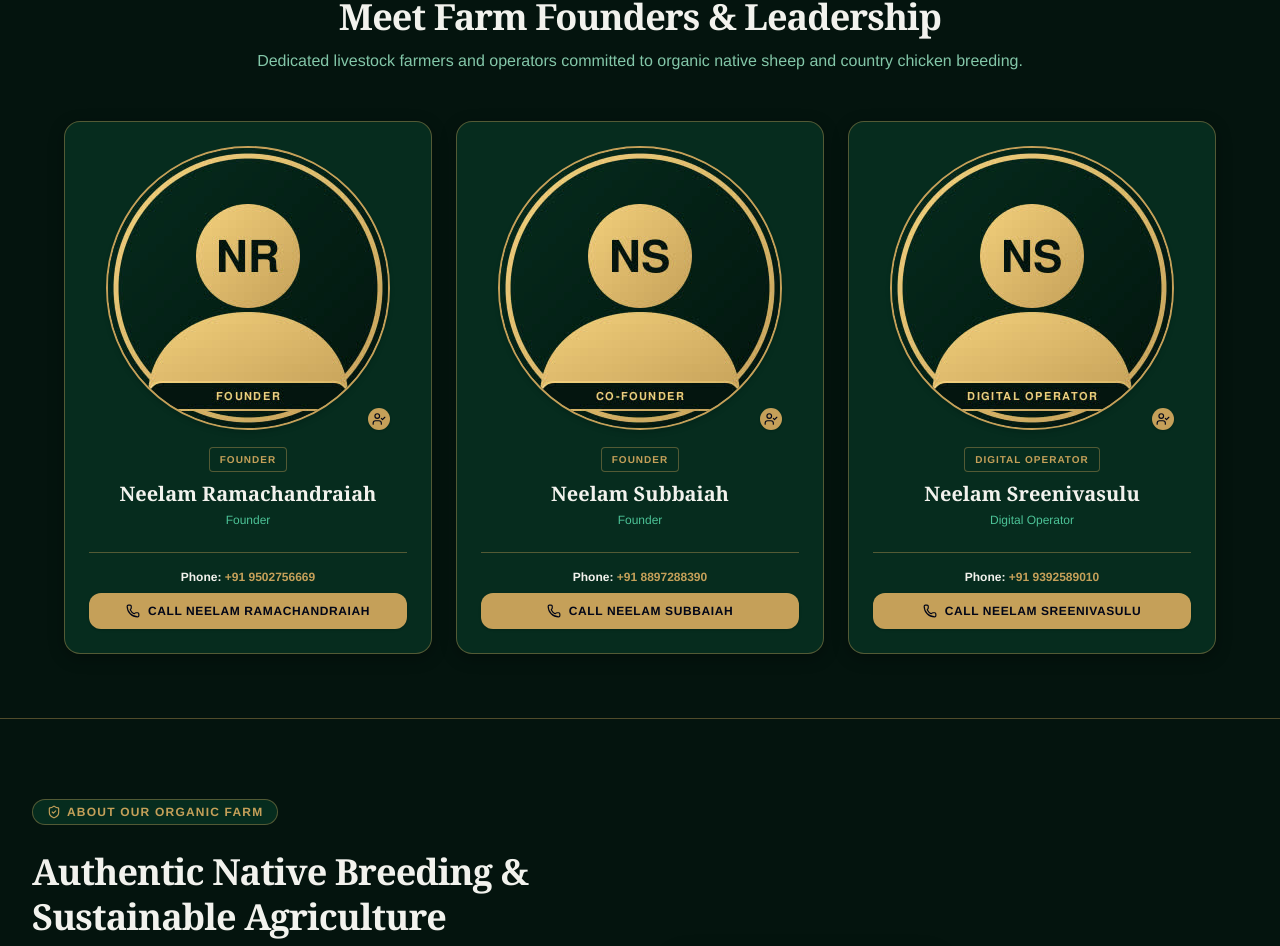
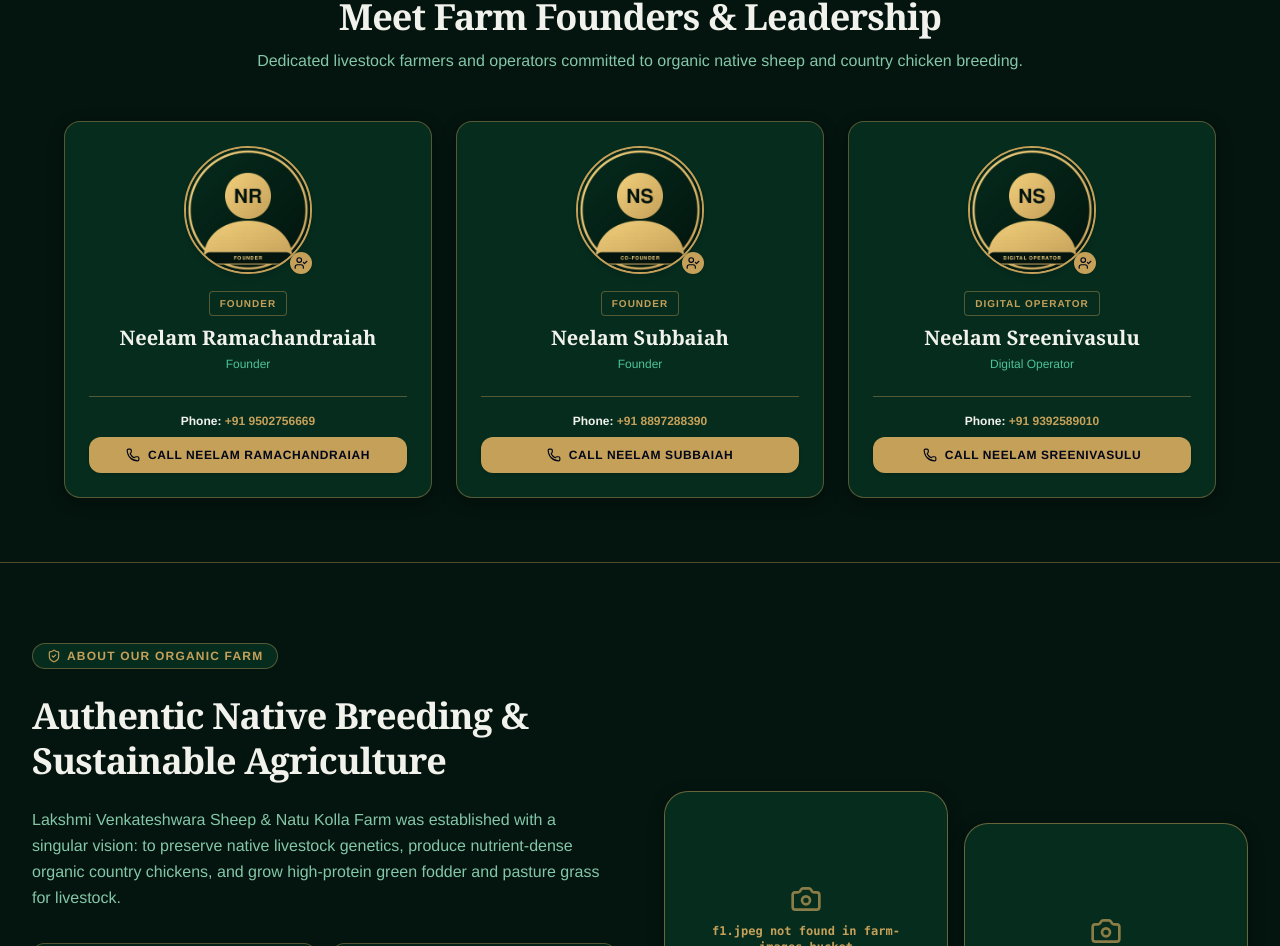
Before and after one commit to sreenuneelam9010-sketch/Farm-management-system, a React (Vite) app: page / in a window 1280 px wide. Shown: the part 1070-2016 px from the top of the page. Built offline with nearby package versions, Linux system fonts and the light colour scheme; no server answers.

Commit message:
Set founder profile image paths directly to /assets/founders/1.jpg, 2.jpg, 3.jpg and render img tag in OwnerCards

```diff
--- a/src/components/OwnerCards.tsx
+++ b/src/components/OwnerCards.tsx
@@ -1,9 +1,5 @@
 import React from 'react';
 import { Phone, ShieldCheck, UserCheck } from 'lucide-react';
-
-import founder1 from "@/assets/founders/1.jpg";
-import founder2 from "@/assets/founders/2.jpg";
-import founder3 from "@/assets/founders/3.jpg";
 
 const FOUNDERS = [
   {
@@ -11,21 +7,21 @@ const FOUNDERS = [
     name: 'Neelam Ramachandraiah',
     designation: 'Founder',
     phone: '+91 9502756669',
-    image: founder1,
+    image: '/assets/founders/1.jpg',
   },
   {
     id: 'founder-2',
     name: 'Neelam Subbaiah',
     designation: 'Founder',
     phone: '+91 8897288390',
-    image: founder2,
+    image: '/assets/founders/2.jpg',
   },
   {
     id: 'founder-3',
     name: 'Neelam Sreenivasulu',
     designation: 'Digital Operator',
     phone: '+91 9392589010',
-    image: founder3,
+    image: '/assets/founders/3.jpg',
   },
 ];
 
@@ -53,11 +49,11 @@ export const OwnerCards: React.FC = () => {
             >
               <div>
                 <div className="flex flex-col items-center text-center gap-4">
-                  <div className="relative">
+                  <div className="relative w-32 h-32">
                     <img
                       src={founder.image}
                       alt={founder.name}
-                      className="w-[#8rem] h-[#8rem] rounded-full object-cover border-2 border-[#C5A059] shadow-md group-hover:scale-105 transition-transform"
+                      className="w-full h-full object-cover rounded-full border-2 border-[#C5A059] shadow-md group-hover:scale-105 transition-transform"
                     />
 
                     <span className="absolute bottom-0 right-0 bg-[#C5A059] text-slate-950 p-1 rounded-full text-xs shadow z-10">
```
